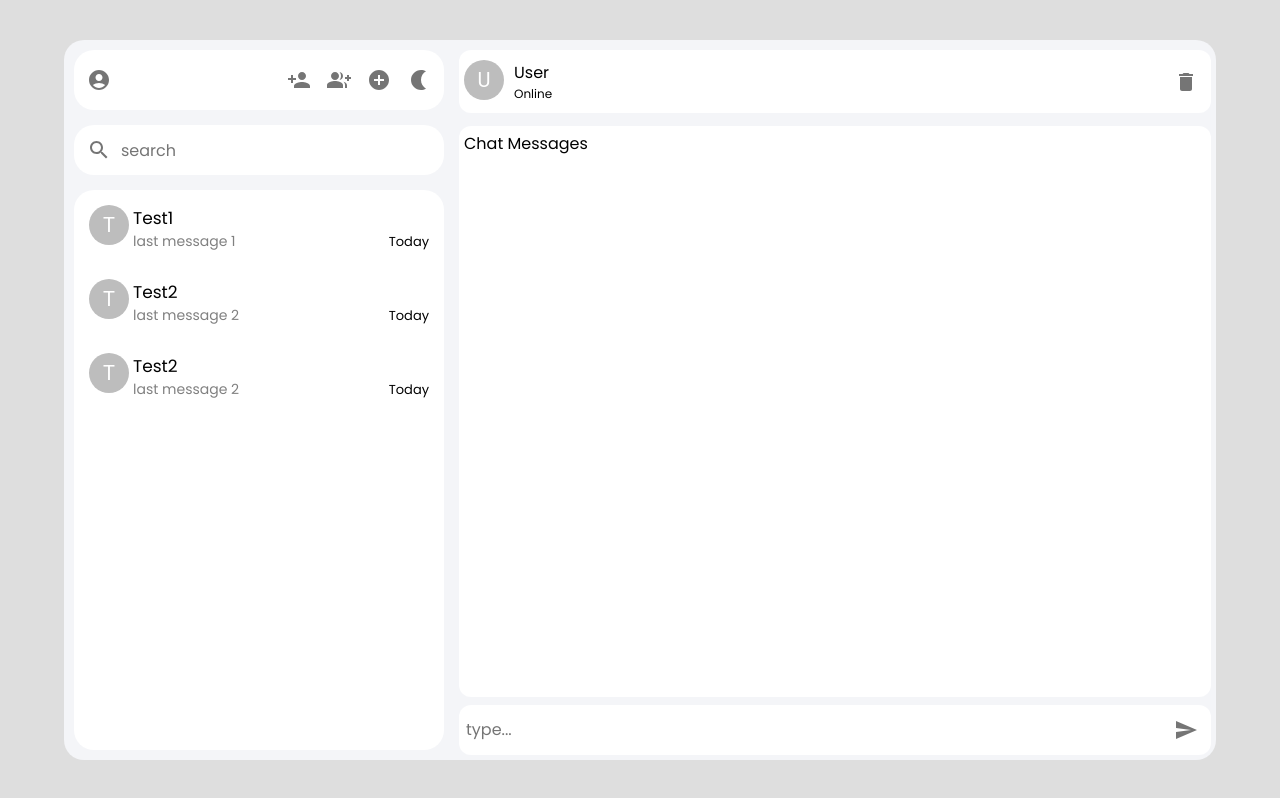
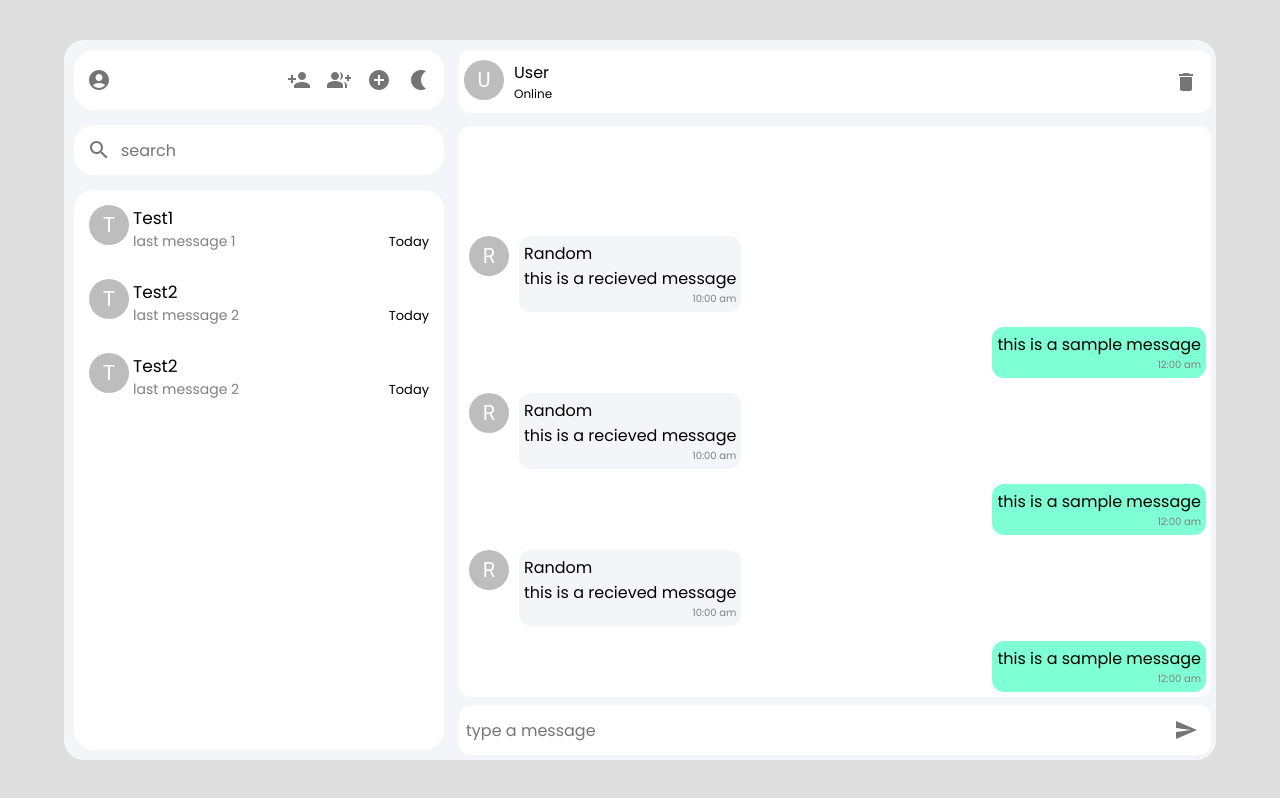
Before and after one commit to ratishjain12/chatty, a React (Vite) app in the folder frontend/: page / in a window 1280 px wide. Built offline with nearby package versions, Linux system fonts and the light colour scheme.

Commit message:
added chat boxes and customised scrollbar

```diff
--- a/frontend/src/components/ChatArea.tsx
+++ b/frontend/src/components/ChatArea.tsx
@@ -2,15 +2,37 @@ import ChatHeader from "./ChatHeader";
 import SendIcon from "@mui/icons-material/Send";
 import "./styles.css";
 import { IconButton } from "@mui/material";
+import RecievedMessage from "./RecievedMessage";
+import { SelfMessage } from "./SelfMessage";
+import { useRef, useEffect } from "react";
 const ChatArea = () => {
+  const chatContainerRef = useRef<HTMLDivElement | null>(null);
+  useEffect(() => {
+    chatContainerRef.current?.scrollTo({
+      top: chatContainerRef.current.scrollHeight,
+      behavior: "smooth", // Use "auto" or "smooth" as per your preference
+    });
+  }, [chatContainerRef]);
+
   return (
     <div className="chatArea-container">
       <div className="ca-header">
         <ChatHeader />
       </div>
-      <div className="ca-messages">Chat Messages</div>
+
+      <div className="ca-messages" ref={chatContainerRef}>
+        <div className="ca-message-container">
+          <RecievedMessage />
+          <SelfMessage />
+          <RecievedMessage />
+          <SelfMessage />
+          <RecievedMessage />
+          <SelfMessage />
+        </div>
+      </div>
+
       <div className="ca-text">
-        <input placeholder="type..." />
+        <input placeholder="type a message" />
         <IconButton>
           <SendIcon />
         </IconButton>
--- /dev/null
+++ b/frontend/src/components/RecievedMessage.tsx
@@ -0,0 +1,16 @@
+import { Avatar } from "@mui/material";
+import "./styles.css";
+const RecievedMessage = () => {
+  const prop2 = { name: "Random", message: "this is a recieved message" };
+  return (
+    <div className="recievedMessage-container">
+      <Avatar>{prop2.name[0]}</Avatar>
+      <div className="rm-box">
+        <p className="rm-title">{prop2.name}</p>
+        <p className="rm-message">{prop2.message}</p>
+        <p className="rm-timestamp">10:00 am</p>
+      </div>
+    </div>
+  );
+};
+export default RecievedMessage;
--- /dev/null
+++ b/frontend/src/components/SelfMessage.tsx
@@ -0,0 +1,12 @@
+import "./styles.css";
+export const SelfMessage = () => {
+  const prop1 = { name: "You", message: "this is a sample message" };
+  return (
+    <div className="selfMessage-container">
+      <div className="sm-content">
+        <p>{prop1.message}</p>
+        <p className="sm-timestamp">12:00 am</p>
+      </div>
+    </div>
+  );
+};
--- a/frontend/src/components/styles.css
+++ b/frontend/src/components/styles.css
@@ -14,6 +14,8 @@
 }
 .chatArea-container {
   flex: 0.7;
+  display: flex;
+  flex-direction: column;
 }
 .sb-header {
   background-color: white;
@@ -72,10 +74,6 @@
   text-transform: capitalize;
 }
 
-.chatArea-container {
-  display: flex;
-  flex-direction: column;
-}
 .ca-header {
   border-radius: 12px;
   padding: 10px 5px;
@@ -87,7 +85,6 @@
   border-radius: 12px;
   padding: 5px 5px;
   margin: 3px 5px;
-  flex: 0.97;
 }
 .ca-text {
   background-color: white;
@@ -122,3 +119,77 @@
 .ch-status {
   font-size: 12px;
 }
+.ca-messages {
+  display: flex;
+  flex-direction: column;
+  gap: 15px;
+  /* justify-content: end; */
+  flex: flex-end;
+  flex: 1;
+}
+.selfMessage-container {
+  background-color: aquamarine;
+  border-radius: 12px;
+  width: max-content;
+  padding: 5px 5px;
+  margin-left: auto;
+  display: flex;
+}
+.sm-timestamp {
+  display: flex;
+  justify-content: end;
+  font-size: 10px;
+  color: gray;
+}
+.recievedMessage-container {
+  display: flex;
+  padding: 5px 5px;
+  gap: 10px;
+  width: max-content;
+  border-radius: 12px;
+}
+.rm-box {
+  background-color: #f4f5f8;
+  padding: 5px 5px;
+  border-radius: 12px;
+}
+
+.rm-timestamp {
+  display: flex;
+  justify-content: end;
+  font-size: 10px;
+  color: gray;
+}
+
+.ca-message-container {
+  margin-top: auto;
+  display: flex;
+  flex-direction: column;
+  gap: 10px;
+}
+
+.ca-messages {
+  /* Ensure the inner content is not affected by the scrollbar width */
+  box-sizing: border-box;
+  height: 100%; /* Make sure the content fills the wrapper */
+
+  /* Additional styling for the .ca-messages content */
+  background-color: white;
+  border-radius: 12px;
+  padding: 5px 5px;
+  margin: 3px 5px;
+  overflow-y: auto; /* Ensure the content scrolls within the container */
+}
+
+.ca-messages::-webkit-scrollbar {
+  width: 8px; /* Set the width of the scrollbar */
+}
+
+.ca-messages::-webkit-scrollbar-thumb {
+  background-color: #cccccc; /* Color of the scrollbar thumb */
+  border-radius: 4px; /* Rounded corners of the scrollbar thumb */
+}
+
+.ca-messages::-webkit-scrollbar-track {
+  background-color: #f4f5f8; /* Color of the scrollbar track */
+}
```
